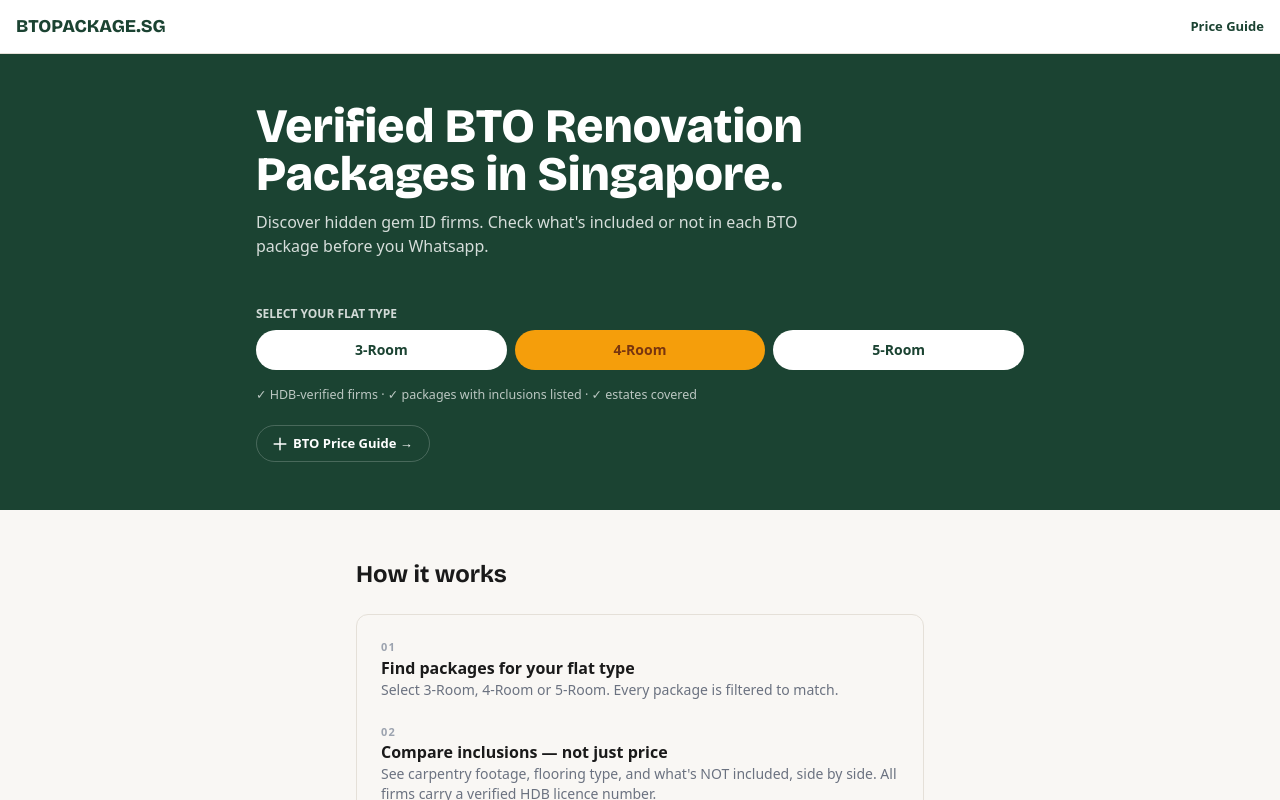
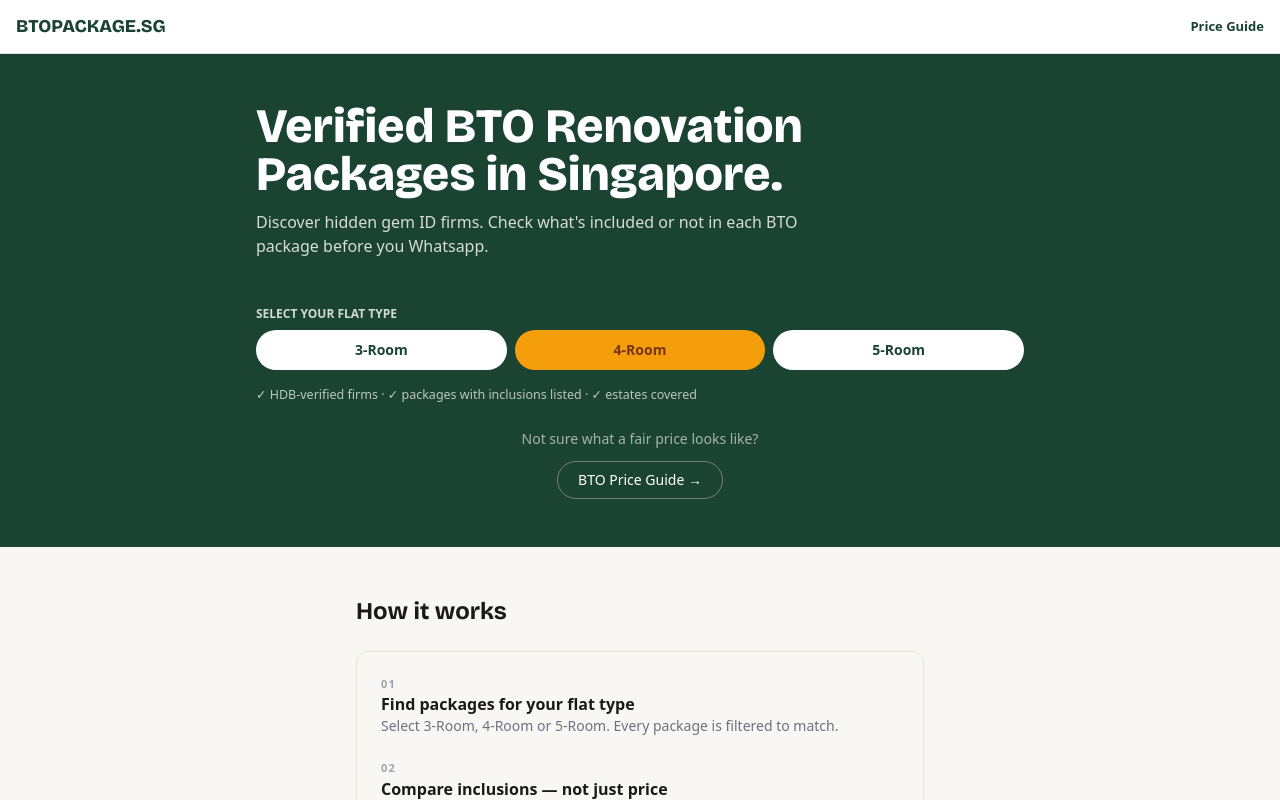
Before and after one commit to chylerbot-beep/btopackage, a Next.js app: page / in a window 1280 px wide. Shown: the top 800 px of the page. Built offline with nearby package versions, Linux system fonts and the light colour scheme; no server answers; the database is empty.

Commit message:
Update hero price guide CTA to centered text/link block

```diff
--- a/components/HomeClient.tsx
+++ b/components/HomeClient.tsx
@@ -50,24 +50,14 @@ export default function HomeClient({ packages }: HomeClientProps) {
             ✓ HDB-verified firms · ✓ packages with inclusions listed · ✓ estates covered
           </p>
 
-          <div className="mt-5">
+          <div className="mt-6 text-center">
+            <p className="mb-3 text-sm text-[rgba(255,255,255,0.6)]">
+              Not sure what a fair price looks like?
+            </p>
             <Link
               href="/price-guide"
-              className="inline-flex items-center gap-1.5 rounded-full border border-white/20 px-4 py-2 text-[13px] font-semibold text-white transition-colors hover:bg-white/10"
+              className="inline-block rounded-full border border-[rgba(255,255,255,0.35)] px-5 py-2 text-sm font-medium text-white transition-colors hover:border-[rgba(255,255,255,0.7)] hover:bg-[rgba(255,255,255,0.07)]"
             >
-              <svg
-                width="14"
-                height="14"
-                viewBox="0 0 24 24"
-                fill="none"
-                stroke="currentColor"
-                strokeWidth="2.5"
-                strokeLinecap="round"
-                strokeLinejoin="round"
-                aria-hidden="true"
-              >
-                <path d="M12 2v20M2 12h20" />
-              </svg>
               BTO Price Guide →
             </Link>
           </div>
```
